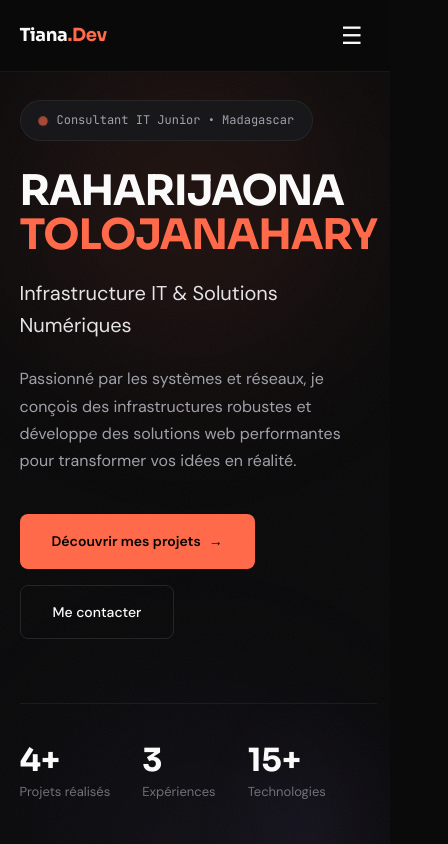
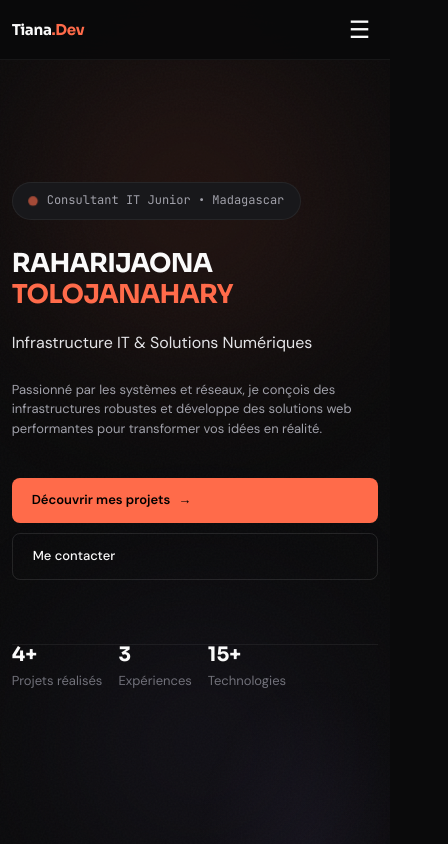
Before and after one commit to TolotraR2/portfolio, a React (Vite) app: page / in a window 390 px wide. Shown: the top 844 px of the page, 448 px wide, since content can reach past the window. Built offline with nearby package versions, Linux system fonts and the light colour scheme.

Commit message:
feat: add favicon, remove curiosity stat, improve responsive design

```diff
--- a/src/components/Education.jsx
+++ b/src/components/Education.jsx
@@ -10,7 +10,7 @@ export default function Education() {
         </h2>
       </div>
 
-      <div style={{ display: 'grid', gridTemplateColumns: '1.2fr 1fr', gap: '32px' }}>
+      <div style={{ display: 'grid', gridTemplateColumns: 'repeat(auto-fit, minmax(350px, 1fr))', gap: '32px' }}>
         {/* Education */}
         <div className="education-list">
         {EDUCATION.map((edu, i) => (
--- a/src/components/Hero.jsx
+++ b/src/components/Hero.jsx
@@ -45,10 +45,6 @@ export default function Hero() {
             <span className="stat-number">15+</span>
             <span className="stat-label">Technologies</span>
           </div>
-          <div className="stat-item">
-            <span className="stat-number">∞</span>
-            <span className="stat-label">Curiosité</span>
-          </div>
         </div>
       </div>
     </section>
--- a/src/styles/globals.css
+++ b/src/styles/globals.css
@@ -1054,6 +1054,11 @@ footer a:hover {
 @media (max-width: 768px) {
   nav {
     padding: 0 5%;
+    height: 64px;
+  }
+
+  .nav-logo {
+    font-size: 16px;
   }
 
   .nav-links,
@@ -1066,11 +1071,47 @@ footer a:hover {
   }
 
   .hero {
-    padding: 100px 5% 60px;
+    padding: 80px 5% 50px;
+  }
+
+  .hero-title {
+    font-size: 32px;
+  }
+
+  .hero-subtitle {
+    font-size: 18px;
+  }
+
+  .hero-desc {
+    font-size: 14px;
+  }
+
+  .hero-ctas {
+    flex-direction: column;
+    gap: 12px;
+  }
+
+  .btn-primary, .btn-secondary {
+    width: 100%;
+    padding: 14px 24px;
   }
 
   .hero-stats {
-    gap: 32px;
+    grid-template-columns: repeat(2, 1fr);
+    gap: 24px;
+    padding: 0;
+  }
+
+  .stat-item {
+    padding: 0;
+  }
+
+  .stat-number {
+    font-size: 20px;
+  }
+
+  .stat-label {
+    font-size: 13px;
   }
 
   .skills-grid {
@@ -1078,7 +1119,11 @@ footer a:hover {
   }
 
   section {
-    padding: 60px 5%;
+    padding: 50px 5%;
+  }
+
+  .section-header h2 {
+    font-size: 24px;
   }
 
   .experience-header {
@@ -1094,4 +1139,106 @@ footer a:hover {
   .education-year {
     writing-mode: horizontal-tb;
   }
+
+  .contact-form {
+    padding: 24px;
+  }
+
+  .project-card {
+    border-radius: 12px;
+  }
+
+  .project-image {
+    height: 150px;
+  }
 }
+
+@media (max-width: 480px) {
+  html {
+    font-size: 14px;
+  }
+
+  nav {
+    height: 60px;
+    padding: 0 3%;
+  }
+
+  .nav-logo {
+    font-size: 15px;
+  }
+
+  .hero {
+    padding: 70px 3% 40px;
+  }
+
+  .hero-title {
+    font-size: 26px;
+    line-height: 1.2;
+  }
+
+  .hero-subtitle {
+    font-size: 16px;
+  }
+
+  .hero-desc {
+    font-size: 13px;
+    line-height: 1.5;
+  }
+
+  .hero-badge {
+    font-size: 12px;
+    padding: 8px 16px;
+  }
+
+  .hero-ctas {
+    gap: 10px;
+  }
+
+  .btn-primary, .btn-secondary {
+    padding: 12px 20px;
+    font-size: 13px;
+  }
+
+  .hero-stats {
+    grid-template-columns: 1fr;
+    gap: 16px;
+  }
+
+  section {
+    padding: 40px 3%;
+  }
+
+  .section-header h2 {
+    font-size: 20px;
+  }
+
+  .card {
+    padding: 20px;
+  }
+
+  .education-list {
+    gap: 16px;
+  }
+
+  .contact-form {
+    padding: 20px;
+    border-radius: 12px;
+  }
+
+  .form-group input,
+  .form-group textarea {
+    padding: 12px 14px;
+    font-size: 14px;
+  }
+
+  .contact-method {
+    padding: 16px;
+    gap: 12px;
+  }
+
+  .contact-icon {
+    width: 40px;
+    height: 40px;
+    font-size: 18px;
+  }
+}
```
Also changed, not shown: index.html (+2 -1 lines).
